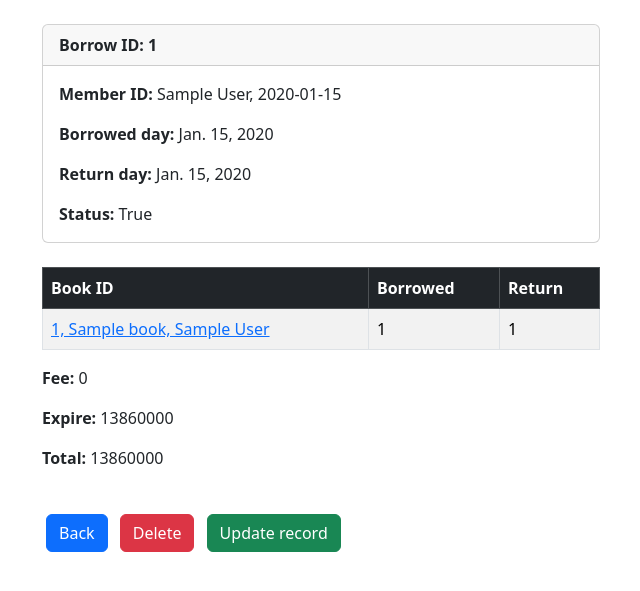
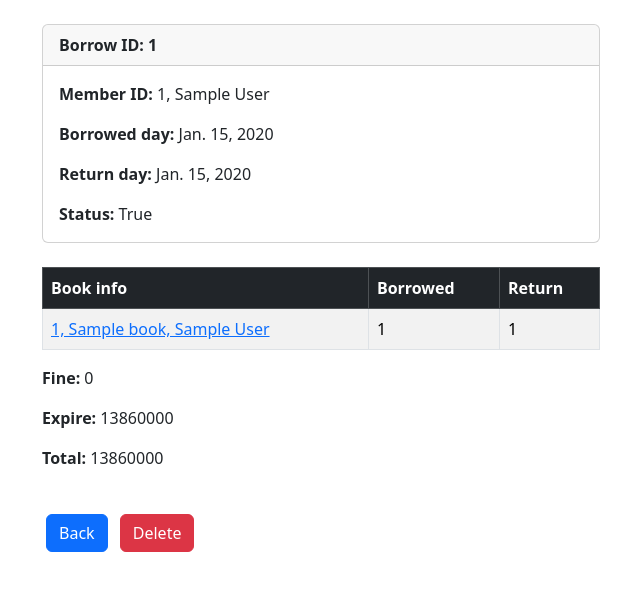
Before and after one commit to Toshiiiii1/library_management_system, a Django app: page /borrow/1 in a window 1280 px wide. Shown: the part 56-647 px from the top of the page, without its empty margins (319-959 px from the left). Run offline with Django 4.2, Linux system fonts and the light colour scheme; a user stored in the database is signed in; tables that the repository leaves empty hold one stand-in row (values such as "Sample post").

Commit message:
chore: modified borrow detail

```diff
--- a/manager/models.py
+++ b/manager/models.py
@@ -49,7 +49,7 @@ class Member(models.Model):
         return reverse("member-detail", args=[str(self.id)])
 
     def __str__(self):
-        return f'{self.name}, {self.created_at}'
+        return f'{self.id}, {self.name}'
 
 # định nghĩa model Borrow
 class Borrow(models.Model):
@@ -75,7 +75,7 @@ class Detail(models.Model):
     borrow_id = models.ForeignKey(Borrow, on_delete=models.SET_NULL, null=True)
     book_id = models.ForeignKey(Book, on_delete=models.SET_NULL, null=True)
     borrowed = models.IntegerField()
-    returned = models.IntegerField(default=0)
+    returned = models.IntegerField(null=True)
 
     class Meta:
         # sắp xếp các record theo thứ tự borrow_id và book_id
--- a/manager/templates/borrow_detail.html
+++ b/manager/templates/borrow_detail.html
@@ -26,7 +26,7 @@
         <table class="table table-striped table-hover table-bordered">
             <thead class="table-dark">
                 <tr>
-                    <th scope="col">Book ID</th>
+                    <th scope="col">Book info</th>
                     <th scope="col">Borrowed</th>
                     <th scope="col">Return</th>
                 </tr>
@@ -43,7 +43,7 @@
         </table>
 
         {% if borrow.status %}
-            <p><strong>Fee: </strong>{{ fee }}</p>
+            <p><strong>Fine: </strong>{{ fine }}</p>
             <p><strong>Expire: </strong>{{ expire }}</p>
             <p><strong>Total: </strong>{{ total }}</p>
         {% endif %}
@@ -53,8 +53,10 @@
         <a href="{% url 'delete-borrow' borrow.id %}" class="btn btn-danger m-1"
             >Delete</a
         >
+        {% if not borrow.status %}
         <a href="{% url 'update-borrow' borrow.id %}" class="btn btn-success m-1"
             >Update record</a
         >
+        {% endif %}
     </div>
 {% endblock %}
--- a/manager/views.py
+++ b/manager/views.py
@@ -149,23 +149,28 @@ def borrow_detail(request, pk):
     borrow = Borrow.objects.get(id=pk)
     detail_list = Detail.objects.filter(borrow_id=borrow.id)
 
-    fee = 0
+    fine = 0
     expire = 0
-    for i in detail_list:
-        print(i.book_id)
-        if (i.returned is None):
+    flag = 1
+    for detail in detail_list:
+        print(fine)
+        if (detail.returned is None):
+            flag = 0
             continue
-        book_instance = Book.objects.get(id=i.book_id_id)
-        return_day = Borrow.objects.get(id=i.borrow_id_id).return_day
-        late_days = date.today() - return_day
+        book_instance = Book.objects.get(id=detail.book_id_id)
+        late_days = date.today() - borrow.return_day
         expire = 10000*(late_days.days) if (late_days.days > 0) else 0
-        fee += book_instance.price*(i.borrowed - i.returned)
-    total = fee + expire
+        fine += book_instance.price*(detail.borrowed - detail.returned)
+    total = fine + expire
+
+    if (flag == 1):
+        borrow.status = True
+        borrow.save()
 
     context = {
         'borrow': borrow,
         'detail_list': detail_list,
-        'fee': fee,
+        'fine': fine,
         'expire': expire,
         'total': total,
     }
```
Also changed, not shown: LMS/settings.py (+4 -4 lines), manager/form.py (+5 -4 lines), mydb.py (+4 -4 lines), manager/migrations/0007_alter_detail_returned.py (added).
